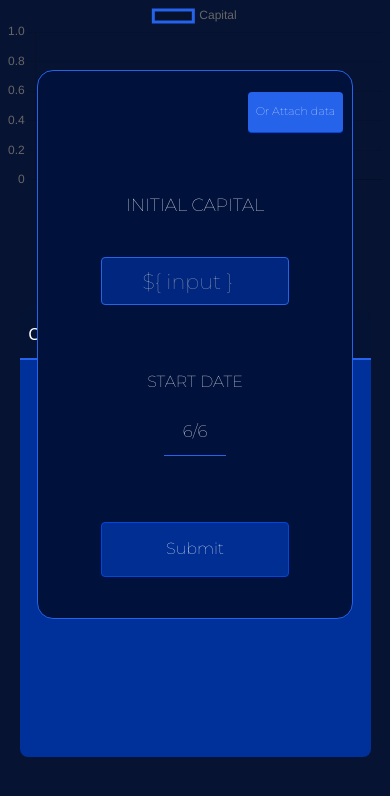
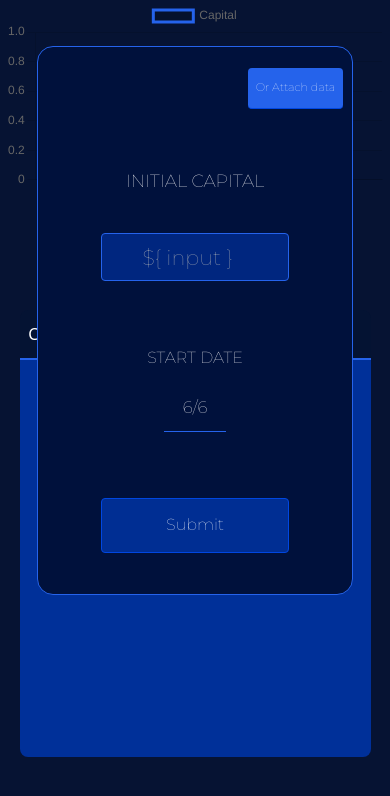
Before and after one commit to AlanTyping/trading-app, a React (Create React App) app: page / in a window 390 px wide. Shown: the top 796 px of the page. Built offline with nearby package versions, Linux system fonts and the light colour scheme.

Commit message:
new changes

```diff
--- a/src/routes/chart/components/forms/form2/form2.css
+++ b/src/routes/chart/components/forms/form2/form2.css
@@ -20,8 +20,8 @@ h4 {
     #first-form-container {
         width: 90%;
         height: 65vh;
-        min-height: 500px;
-        top: -100%;
+        min-height: 480px;
+        top: -120%;
         z-index: 3;
     }
 }
```
